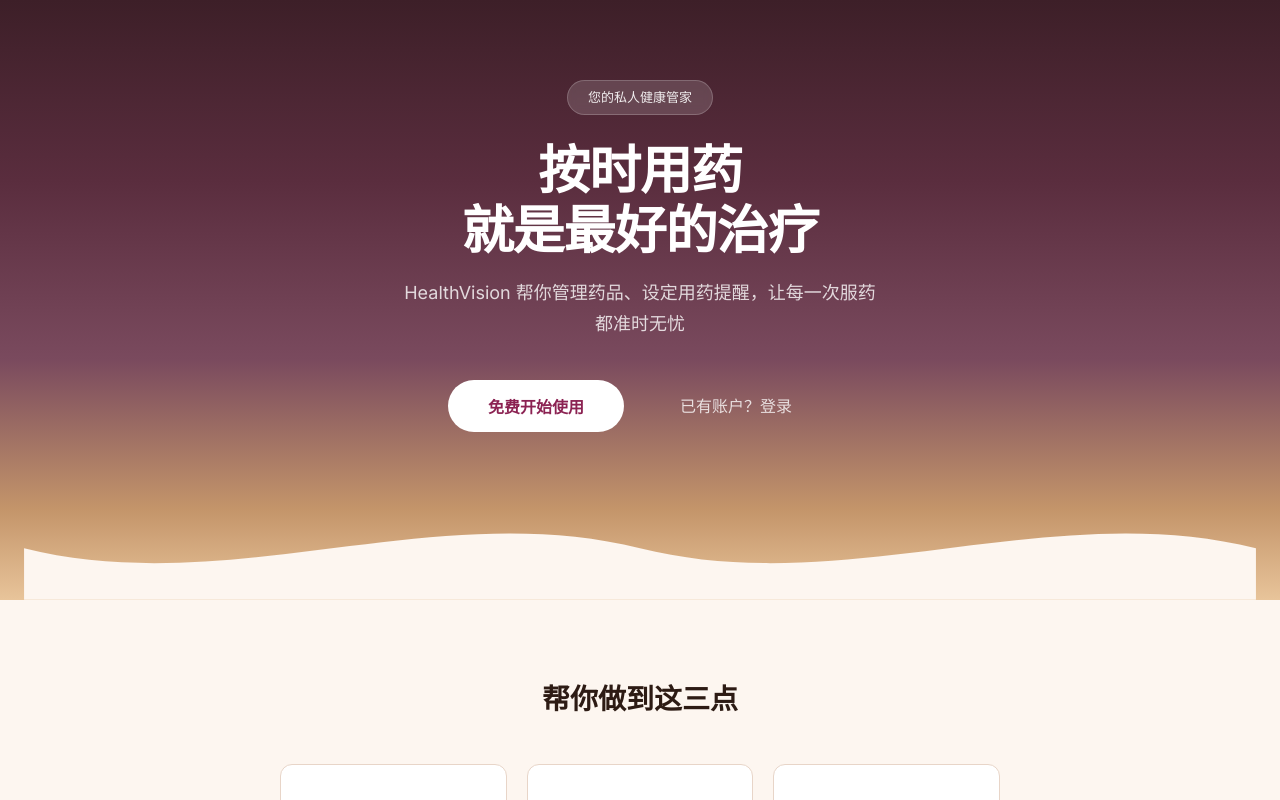
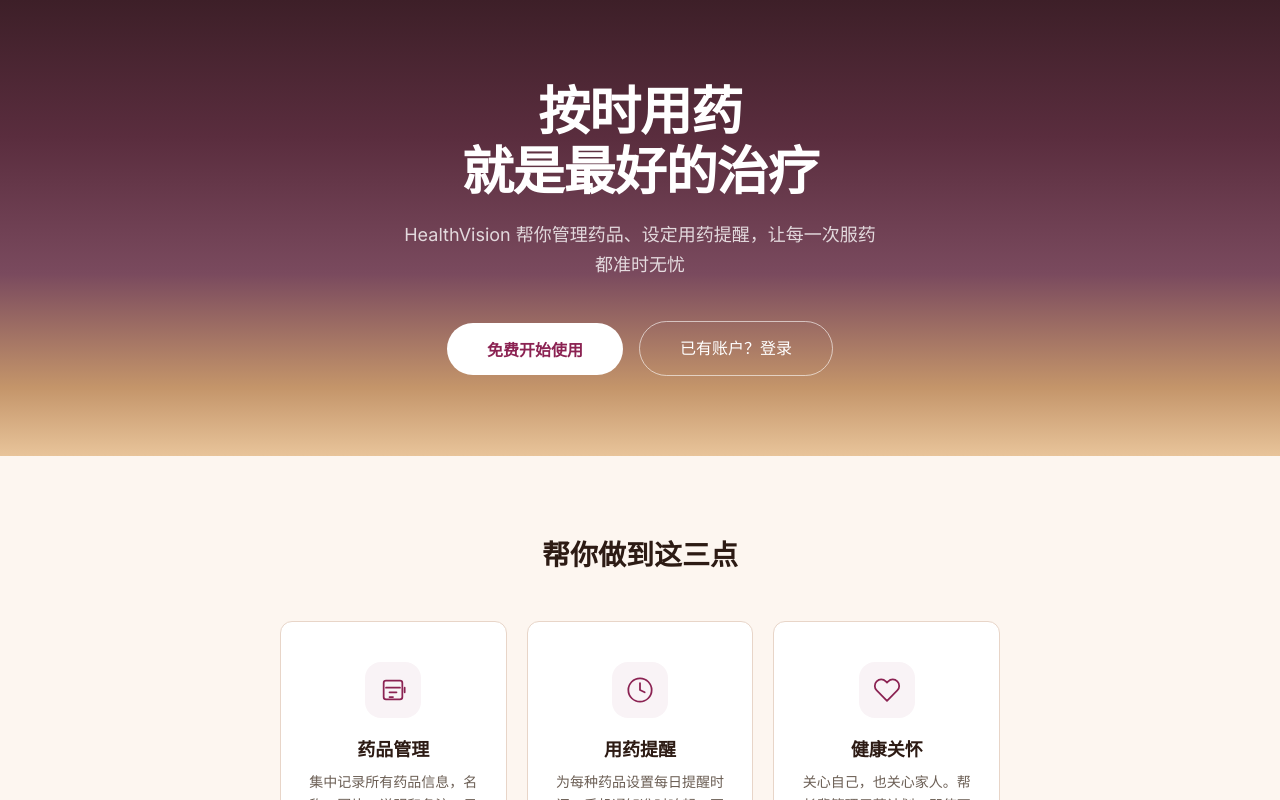
Before and after one commit to chaojixinren/healthvision, a Vue app in the folder frontend/: page / in a window 1280 px wide. Shown: the top 800 px of the page. Built offline with nearby package versions, Linux system fonts and the light colour scheme; no server answers.

Commit message:
fix(frontend): "已有账户？登录"按钮改为白色描边样式，Hero区移除波浪形

```diff
--- a/frontend/src/views/Home.vue
+++ b/frontend/src/views/Home.vue
@@ -12,18 +12,12 @@
 <template>
   <section class="hero">
     <div class="hero-inner">
-      <div class="hero-badge">您的私人健康管家</div>
       <h1>按时用药<br>就是最好的治疗</h1>
       <p class="hero-sub">HealthVision 帮你管理药品、设定用药提醒，让每一次服药都准时无忧</p>
       <div class="hero-actions">
         <button class="btn-primary btn-lg" @click="cta">免费开始使用</button>
-        <router-link to="/login" class="btn-ghost btn-lg">已有账户？登录</router-link>
+        <router-link to="/login" class="btn-outline-white btn-lg">已有账户？登录</router-link>
       </div>
-    </div>
-    <div class="hero-wave">
-      <svg viewBox="0 0 1440 120" fill="none" xmlns="http://www.w3.org/2000/svg">
-        <path d="M0 60C240 120 480 0 720 60C960 120 1200 0 1440 60V120H0V60Z" fill="var(--background)"/>
-      </svg>
     </div>
   </section>
 
@@ -119,7 +113,7 @@
 /* Hero */
 .hero {
   background: var(--hero-gradient);
-  padding: 5rem 1.5rem 0;
+  padding: 5rem 1.5rem;
   text-align: center;
   position: relative;
 }
@@ -127,7 +121,6 @@
 .hero-inner {
   max-width: var(--container-max);
   margin: 0 auto;
-  padding-bottom: 4rem;
 }
 
 .hero-badge {
@@ -176,13 +169,13 @@
   opacity: 0.92;
 }
 
-.btn-ghost {
+.btn-outline-white {
   display: inline-flex;
   align-items: center;
   justify-content: center;
   background: transparent;
-  border: none;
-  color: rgba(255, 255, 255, 0.8);
+  border: 1.5px solid rgba(255, 255, 255, 0.6);
+  color: #ffffff;
   border-radius: var(--radius-full);
   padding: 0.875rem 2.5rem;
   font-weight: 500;
@@ -190,26 +183,18 @@
   font-family: var(--font-sans);
   cursor: pointer;
   text-decoration: none;
-  transition: color 0.2s;
+  transition: background 0.2s, border-color 0.2s;
 }
 
-.btn-ghost:hover {
-  color: #ffffff;
+.btn-outline-white:hover {
+  background: rgba(255, 255, 255, 0.1);
+  border-color: #ffffff;
   text-decoration: none;
 }
 
 .btn-lg {
   padding: 0.875rem 2.5rem;
   font-size: 1rem;
-}
-
-.hero-wave {
-  line-height: 0;
-}
-
-.hero-wave svg {
-  width: 100%;
-  height: auto;
 }
 
 /* Features */
```
